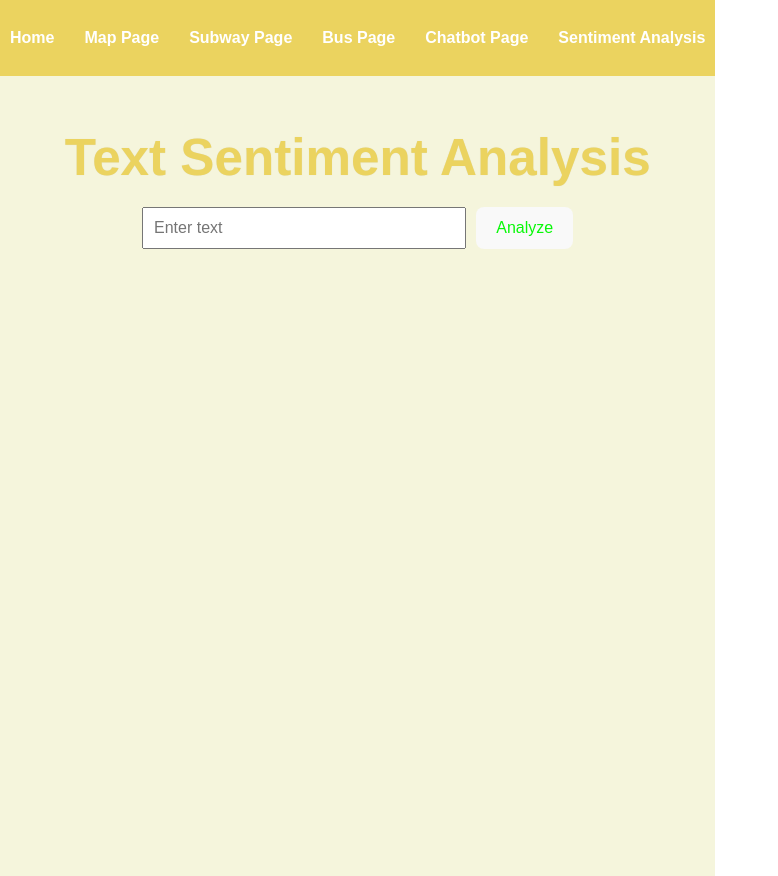
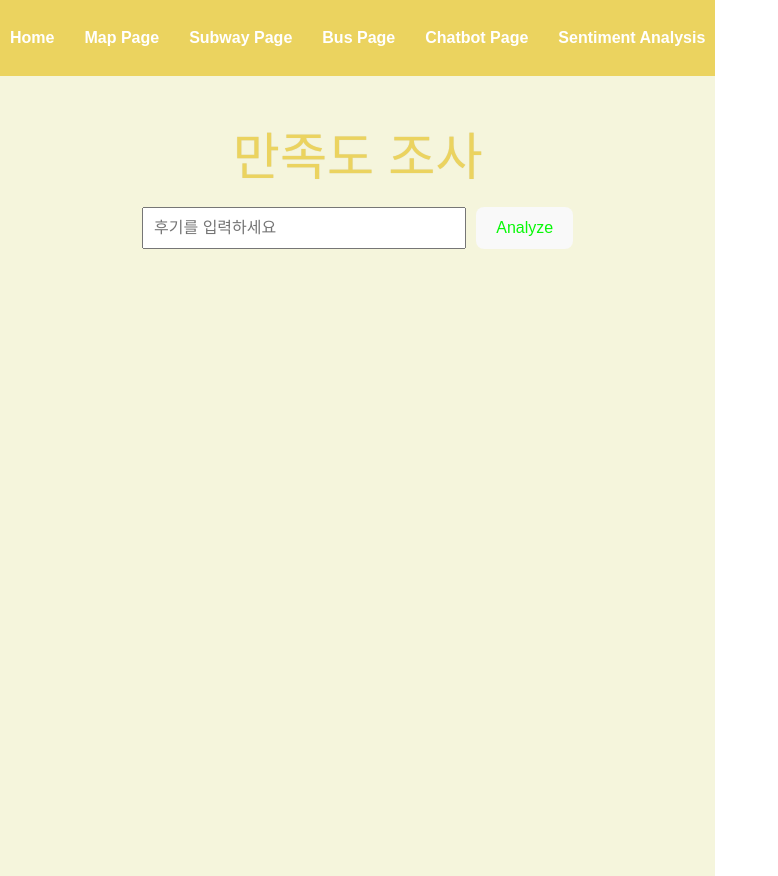
Before and after one commit to EricaLeeJoowon/mapthree, a React (Vite) app: page /sentiment in a window 1280 px wide. Shown: the whole page, without its empty margins (0-778 px from the left). Built offline with nearby package versions, Linux system fonts and the light colour scheme.

Commit message:
Update SentimentPage.jsx

```diff
--- a/src/pages/SentimentPage.jsx
+++ b/src/pages/SentimentPage.jsx
@@ -3,7 +3,7 @@ import axios from 'axios';
 import './SentimentPage.css';
 
 const API_URL = "https://api-inference.huggingface.co/models/distilbert/distilbert-base-uncased-finetuned-sst-2-english";
-const API_TOKEN = "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";  // 여기에 실제 토큰을 입력하세요.
+const API_TOKEN = "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";
 
 const SentimentPage = () => {
   const [inputText, setInputText] = useState('');
@@ -32,15 +32,15 @@ const SentimentPage = () => {
 
   return (
     <div className="sentiment-analysis-container">
-      <h1>Text Sentiment Analysis</h1>
+      <h1>만족도 조사</h1>
       <form onSubmit={handleSubmit} className="input-container">
         <input
           type="text"
           value={inputText}
           onChange={(e) => setInputText(e.target.value)}
-          placeholder="Enter text"
+          placeholder="후기를 입력하세요"
         />
-        <button type="submit">Analyze</button>
+        <button type="작성">Analyze</button>
       </form>
       {positiveScore !== null && negativeScore !== null && (
         <div className="response-container">
```
